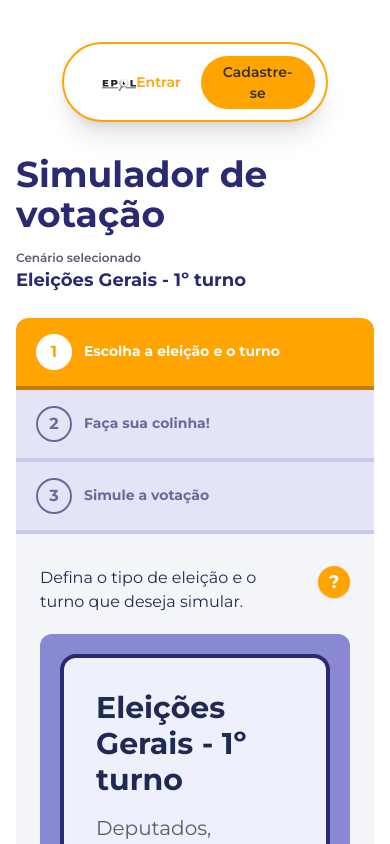
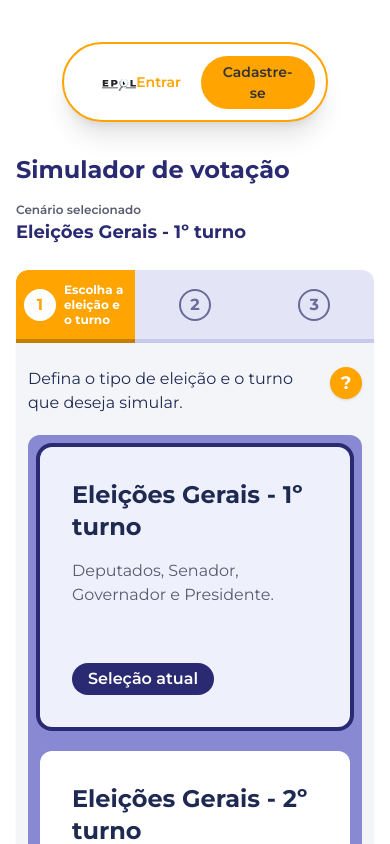
Before and after one commit to tcc-epol-ejs/epol-web, a React (Vite) app: page /simulador-urna in a window 390 px wide. Shown: the top 844 px of the page. Built offline with nearby package versions, Linux system fonts and the light colour scheme.

Commit message:
feat: responsividade simulador de urna

```diff
--- a/src/pages/simulador-urna/index.tsx
+++ b/src/pages/simulador-urna/index.tsx
@@ -221,7 +221,7 @@ const CANDIDATOS_EXEMPLO: CandidatoUrna[] = [
 
 function Stepper({ atual }: { atual: number }) {
   return (
-    <ol className="grid grid-cols-1 sm:grid-cols-3 overflow-hidden rounded-t-xl">
+    <ol className="grid grid-cols-3 overflow-hidden rounded-t-xl">
       {ETAPAS.map((nome, i) => {
         const numero = i + 1;
         const ativa = numero === atual;
@@ -231,7 +231,7 @@ function Stepper({ atual }: { atual: number }) {
           <li
             key={nome}
             aria-current={ativa ? 'step' : undefined}
-            className={`flex items-center gap-3 px-5 py-4 border-b-4 transition-colors ${
+            className={`flex items-center justify-center sm:justify-start gap-2 sm:gap-3 px-2 sm:px-5 py-3 sm:py-4 border-b-4 transition-colors ${
               ativa
                 ? 'bg-[#FFA400] border-[#c47f00] text-white'
                 : concluida
@@ -240,7 +240,7 @@ function Stepper({ atual }: { atual: number }) {
             }`}
           >
             <span
-              className={`flex h-9 w-9 flex-shrink-0 items-center justify-center rounded-full border-2 text-base font-bold ${
+              className={`flex h-8 w-8 sm:h-9 sm:w-9 flex-shrink-0 items-center justify-center rounded-full border-2 text-base font-bold ${
                 ativa
                   ? 'bg-white text-[#FFA400] border-white'
                   : concluida
@@ -250,7 +250,13 @@ function Stepper({ atual }: { atual: number }) {
             >
               {numero}
             </span>
-            <span className="text-sm font-bold leading-tight">{nome}</span>
+            <span
+              className={`text-xs sm:text-sm font-bold leading-tight ${
+                ativa ? '' : 'hidden sm:inline'
+              }`}
+            >
+              {nome}
+            </span>
           </li>
         );
       })}
@@ -311,8 +317,10 @@ function CardCenario({
           : 'bg-white hover:bg-[#f4f4fd]'
       }`}
     >
-      <h3 className="text-3xl font-bold text-[#1f2a52]">{cenario.titulo}</h3>
-      <p className="text-xl text-[#5A5A70]">{cenario.descricao}</p>
+      <h3 className="text-2xl sm:text-3xl font-bold text-[#1f2a52]">
+        {cenario.titulo}
+      </h3>
+      <p className="text-base sm:text-xl text-[#5A5A70]">{cenario.descricao}</p>
 
       {selecionado && (
         <span className="mt-auto rounded-full bg-[#2a2a72] px-4 py-1 text-base font-semibold text-white">
@@ -328,7 +336,7 @@ function CardCenario({
 function Cabecalho({ cenario }: { cenario: Cenario }) {
   return (
     <header className="flex flex-col gap-4 sm:flex-row sm:items-end sm:justify-between">
-      <h1 className="text-4xl font-bold text-[#2a2a72]">
+      <h1 className="text-2xl sm:text-4xl font-bold text-[#2a2a72]">
         Simulador de votação
       </h1>
 
@@ -361,7 +369,7 @@ function SimuladorEtapa1({
       <div className="mt-6 overflow-hidden rounded-xl bg-[#f4f5f9] shadow-sm">
         <Stepper atual={1} />
 
-        <div className="px-6 py-8 sm:px-12">
+        <div className="px-3 py-6 sm:px-12 sm:py-8">
           <div className="mb-5 flex items-start justify-between gap-4">
             <p className="text-base text-[#1f2a52]">
               Defina o tipo de eleição e o turno que deseja simular.
@@ -379,7 +387,7 @@ function SimuladorEtapa1({
             </BotaoDuvida>
           </div>
 
-          <div className="rounded-xl bg-[#8888D3] p-6">
+          <div className="rounded-xl bg-[#8888D3] p-3 sm:p-6">
             <div className="grid grid-cols-1 gap-6 md:grid-cols-2">
               {CENARIOS.map((cenario) => (
                 <CardCenario
@@ -434,7 +442,7 @@ function SimuladorEtapa2({
       <div className="mt-6 overflow-hidden rounded-xl bg-[#f4f5f9] shadow-sm">
         <Stepper atual={2} />
 
-        <div className="px-6 py-8 sm:px-12">
+        <div className="px-3 py-6 sm:px-12 sm:py-8">
           <div className="mb-5 flex items-start justify-between gap-4">
             <p className="text-base text-[#1f2a52]">
               Escolha um cargo para conhecer os candidatos e anote os números
@@ -462,7 +470,7 @@ function SimuladorEtapa2({
           </div>
 
           {/* Escolha do cargo */}
-          <div className="rounded-xl bg-[#8888D3] p-6">
+          <div className="rounded-xl bg-[#8888D3] p-3 sm:p-6">
             <div className="grid grid-cols-2 gap-4 sm:grid-cols-3 lg:grid-cols-5">
               {cenario.cargos.map((id) => (
                 <CardCargo
@@ -479,7 +487,7 @@ function SimuladorEtapa2({
           </div>
 
           {/* Candidatos do cargo escolhido */}
-          <div className="mt-6 rounded-xl bg-[#8888D3] p-6">
+          <div className="rounded-xl bg-[#8888D3] p-3 sm:p-6">
             <h2 className="mb-4 text-xl font-bold text-white">
               {cargo.nome}{' '}
               <span className="text-sm font-semibold opacity-80">
@@ -644,7 +652,7 @@ function SimuladorEtapa3({
       <div className="mt-6 overflow-hidden rounded-xl bg-[#f4f5f9] shadow-sm">
         <Stepper atual={3} />
 
-        <div className="px-6 py-8 sm:px-12">
+        <div className="px-3 py-6 sm:px-12 sm:py-8">
           <div className="mb-4 flex justify-end">
             <BotaoDuvida
               alinhamento="direita"
@@ -669,11 +677,10 @@ function SimuladorEtapa3({
             </BotaoDuvida>
           </div>
 
-          <div className="mx-auto w-full max-w-[520px] rounded-2xl bg-[#ecece4] p-4 shadow-lg ring-1 ring-black/10">
-            {/* Visor */}
-            <div className="rounded-sm bg-black p-3">
+          <div className="mx-auto w-full max-w-[520px] rounded-2xl bg-[#ecece4] p-2 sm:p-4 shadow-lg ring-1 ring-black/10">
+            <div className="rounded-sm bg-black p-2 sm:p-3">
               <div
-                className="flex h-[340px] flex-col overflow-hidden bg-white p-4 text-black"
+                className="flex h-[320px] sm:h-[340px] flex-col overflow-hidden bg-white p-3 sm:p-4 text-black"
                 aria-live="polite"
               >
                 {fase === 'fim' && (
```
